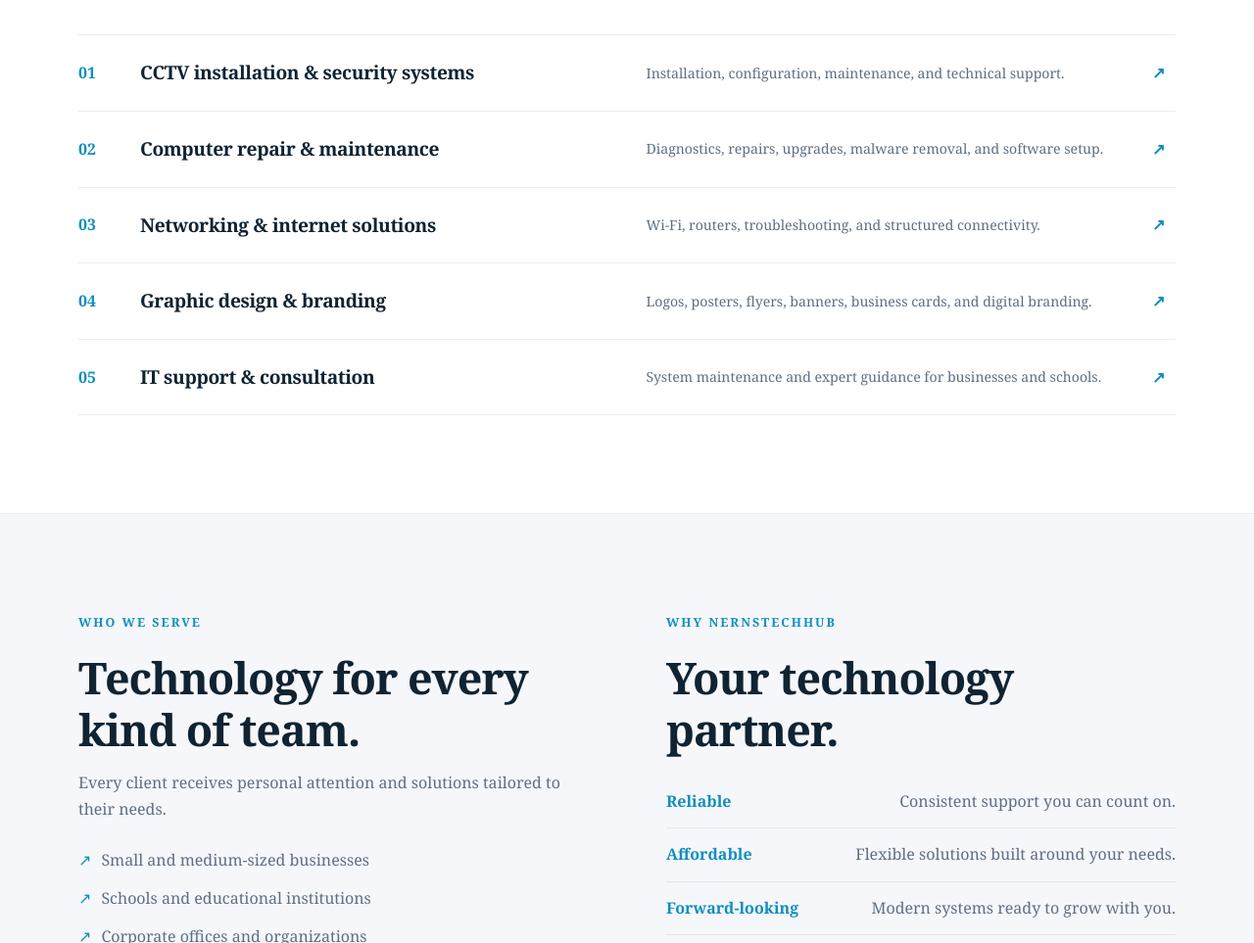
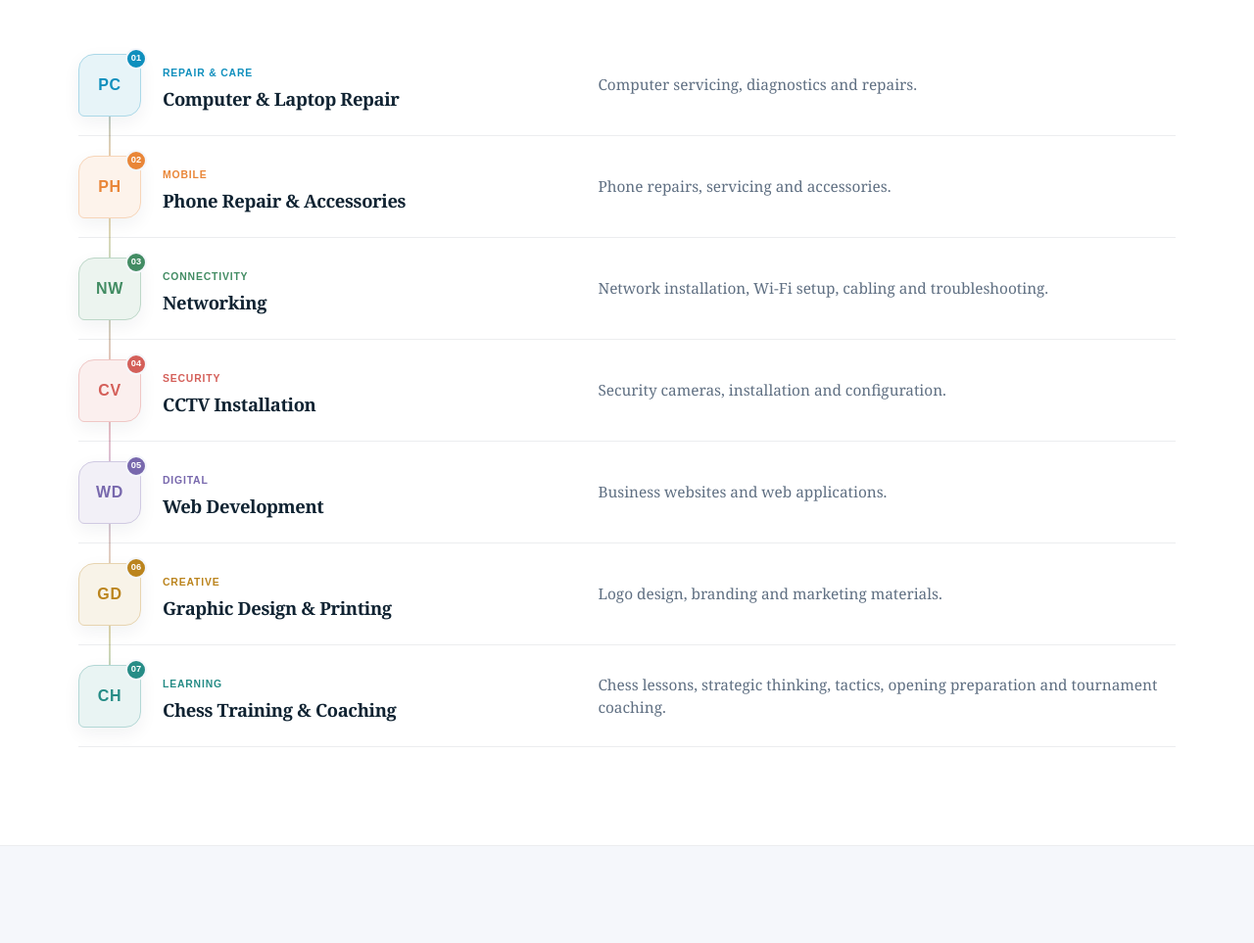
Before and after one commit to nerrnst/my-website, a plain HTML site: page index.html in a window 1280 px wide. Shown: the part 2233-3196 px from the top of the page at 98% size. Drawn offline with Linux system fonts and the light colour scheme.

Commit message:
Add networking and chess coaching services

```diff
--- a/index.html
+++ b/index.html
@@ -64,12 +64,42 @@
     <section class="hub-services section" id="services">
       <div class="container">
         <div class="hub-section-heading"><div><p class="eyebrow">PROFESSIONAL SERVICES</p><h2>Support that keeps you moving.</h2></div><p>From secure installations to day-to-day IT support, get practical help from a team that understands your setup.</p></div>
-        <div class="hub-service-list">
-          <a class="hub-service-row" href="https://nernstechhub.wordpress.com/services/" target="_blank" rel="noopener noreferrer"><span>01</span><h3>CCTV installation &amp; security systems</h3><p>Installation, configuration, maintenance, and technical support.</p><span class="hub-row-arrow" aria-hidden="true">↗</span></a>
-          <a class="hub-service-row" href="https://nernstechhub.wordpress.com/services/" target="_blank" rel="noopener noreferrer"><span>02</span><h3>Computer repair &amp; maintenance</h3><p>Diagnostics, repairs, upgrades, malware removal, and software setup.</p><span class="hub-row-arrow" aria-hidden="true">↗</span></a>
-          <a class="hub-service-row" href="https://nernstechhub.wordpress.com/services/" target="_blank" rel="noopener noreferrer"><span>03</span><h3>Networking &amp; internet solutions</h3><p>Wi-Fi, routers, troubleshooting, and structured connectivity.</p><span class="hub-row-arrow" aria-hidden="true">↗</span></a>
-          <a class="hub-service-row" href="https://nernstechhub.wordpress.com/services/" target="_blank" rel="noopener noreferrer"><span>04</span><h3>Graphic design &amp; branding</h3><p>Logos, posters, flyers, banners, business cards, and digital branding.</p><span class="hub-row-arrow" aria-hidden="true">↗</span></a>
-          <a class="hub-service-row" href="https://nernstechhub.wordpress.com/services/" target="_blank" rel="noopener noreferrer"><span>05</span><h3>IT support &amp; consultation</h3><p>System maintenance and expert guidance for businesses and schools.</p><span class="hub-row-arrow" aria-hidden="true">↗</span></a>
+        <div class="services-infographic" aria-label="Nernstechhub services">
+          <article class="infographic-service infographic-service-blue">
+            <span class="infographic-marker"><span>01</span><b>PC</b></span>
+            <div class="infographic-title"><span class="infographic-category">REPAIR &amp; CARE</span><h3>Computer &amp; Laptop Repair</h3></div>
+            <p>Computer servicing, diagnostics and repairs.</p>
+          </article>
+          <article class="infographic-service infographic-service-orange">
+            <span class="infographic-marker"><span>02</span><b>PH</b></span>
+            <div class="infographic-title"><span class="infographic-category">MOBILE</span><h3>Phone Repair &amp; Accessories</h3></div>
+            <p>Phone repairs, servicing and accessories.</p>
+          </article>
+          <article class="infographic-service infographic-service-green">
+            <span class="infographic-marker"><span>03</span><b>NW</b></span>
+            <div class="infographic-title"><span class="infographic-category">CONNECTIVITY</span><h3>Networking</h3></div>
+            <p>Network installation, Wi-Fi setup, cabling and troubleshooting.</p>
+          </article>
+          <article class="infographic-service infographic-service-coral">
+            <span class="infographic-marker"><span>04</span><b>CV</b></span>
+            <div class="infographic-title"><span class="infographic-category">SECURITY</span><h3>CCTV Installation</h3></div>
+            <p>Security cameras, installation and configuration.</p>
+          </article>
+          <article class="infographic-service infographic-service-violet">
+            <span class="infographic-marker"><span>05</span><b>WD</b></span>
+            <div class="infographic-title"><span class="infographic-category">DIGITAL</span><h3>Web Development</h3></div>
+            <p>Business websites and web applications.</p>
+          </article>
+          <article class="infographic-service infographic-service-gold">
+            <span class="infographic-marker"><span>06</span><b>GD</b></span>
+            <div class="infographic-title"><span class="infographic-category">CREATIVE</span><h3>Graphic Design &amp; Printing</h3></div>
+            <p>Logo design, branding and marketing materials.</p>
+          </article>
+          <article class="infographic-service infographic-service-teal">
+            <span class="infographic-marker"><span>07</span><b>CH</b></span>
+            <div class="infographic-title"><span class="infographic-category">LEARNING</span><h3>Chess Training &amp; Coaching</h3></div>
+            <p>Chess lessons, strategic thinking, tactics, opening preparation and tournament coaching.</p>
+          </article>
         </div>
       </div>
     </section>
--- a/style.css
+++ b/style.css
@@ -919,6 +919,105 @@
   color: var(--muted);
   font-size: 0.88rem;
 }
+
+.services-infographic {
+  position: relative;
+  display: grid;
+  margin-top: 18px;
+}
+
+.services-infographic::before {
+  content: "";
+  position: absolute;
+  top: 36px;
+  bottom: 36px;
+  left: 31px;
+  width: 2px;
+  background: linear-gradient(var(--teal), var(--warm), #78b88b, #e97565, #9b83ca, #e4ac3f, #38a6a0);
+  opacity: 0.48;
+}
+
+.infographic-service {
+  --service-accent: var(--teal);
+  position: relative;
+  min-height: 104px;
+  padding: 17px 18px 17px 0;
+  display: grid;
+  grid-template-columns: 64px minmax(220px, 0.85fr) minmax(220px, 1.15fr);
+  align-items: center;
+  gap: 22px;
+  border-bottom: 1px solid var(--border);
+  transition: background 0.2s ease, padding 0.2s ease;
+}
+
+.infographic-service:hover {
+  padding-left: 10px;
+  background: rgba(255, 255, 255, 0.62);
+}
+
+.infographic-marker {
+  width: 64px;
+  height: 64px;
+  position: relative;
+  z-index: 1;
+  display: grid;
+  place-items: center;
+  border: 1px solid color-mix(in srgb, var(--service-accent) 35%, white);
+  border-radius: 16px 6px 16px 6px;
+  background: color-mix(in srgb, var(--service-accent) 10%, white);
+  color: var(--service-accent);
+  box-shadow: 0 6px 18px rgba(16, 35, 50, 0.06);
+}
+
+.infographic-marker span {
+  position: absolute;
+  top: -7px;
+  right: -7px;
+  width: 22px;
+  height: 22px;
+  display: grid;
+  place-items: center;
+  border: 2px solid var(--background);
+  border-radius: 50%;
+  background: var(--service-accent);
+  color: #fff;
+  font-family: Arial, sans-serif;
+  font-size: 0.58rem;
+  font-weight: 700;
+}
+
+.infographic-marker b {
+  font-family: Arial, sans-serif;
+  font-size: 1rem;
+  letter-spacing: 0.04em;
+}
+
+.infographic-category {
+  color: var(--service-accent);
+  font-family: Arial, sans-serif;
+  font-size: 0.65rem;
+  font-weight: 700;
+  letter-spacing: 0.08em;
+}
+
+.infographic-title h3 {
+  margin-top: 3px;
+  font-size: 1.15rem;
+  line-height: 1.35;
+}
+
+.infographic-service > p {
+  color: var(--muted);
+  font-size: 0.96rem;
+  line-height: 1.5;
+}
+
+.infographic-service-orange { --service-accent: #e98638; }
+.infographic-service-green { --service-accent: #428c63; }
+.infographic-service-coral { --service-accent: #d45f59; }
+.infographic-service-violet { --service-accent: #7868ad; }
+.infographic-service-gold { --service-accent: #bb841d; }
+.infographic-service-teal { --service-accent: #268c86; }
 
 .hub-audience-values {
   display: grid;
@@ -1354,6 +1453,30 @@
     gap: 10px;
   }
 
+  .infographic-service {
+    grid-template-columns: 56px minmax(0, 1fr);
+    gap: 12px 16px;
+    padding-block: 18px;
+  }
+
+  .infographic-marker {
+    width: 54px;
+    height: 54px;
+    grid-row: span 2;
+  }
+
+  .services-infographic::before {
+    left: 26px;
+  }
+
+  .infographic-service > p {
+    grid-column: 2;
+  }
+
+  .infographic-title h3 {
+    font-size: 1.08rem;
+  }
+
   .hub-service-row h3 {
     min-width: 0;
   }
```
